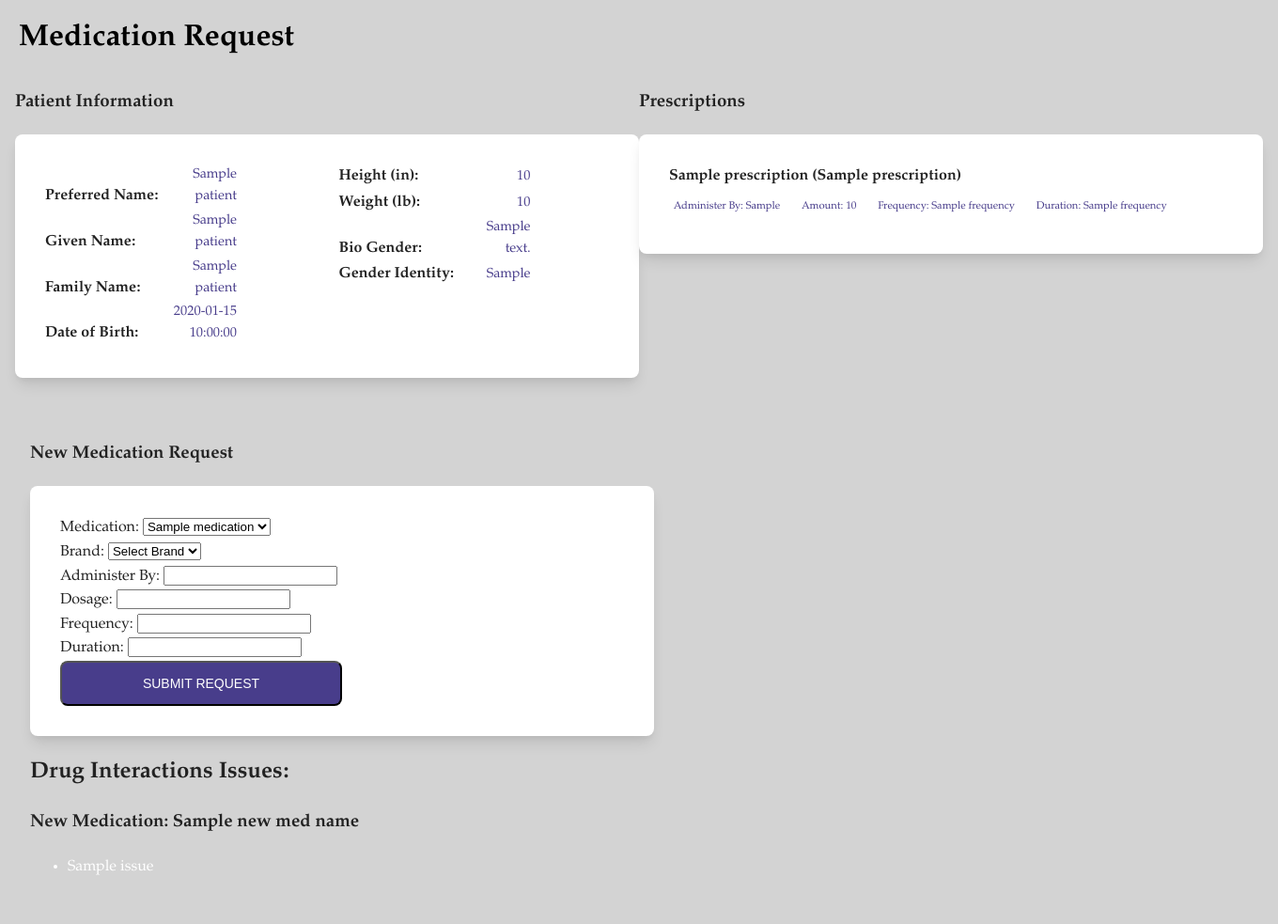
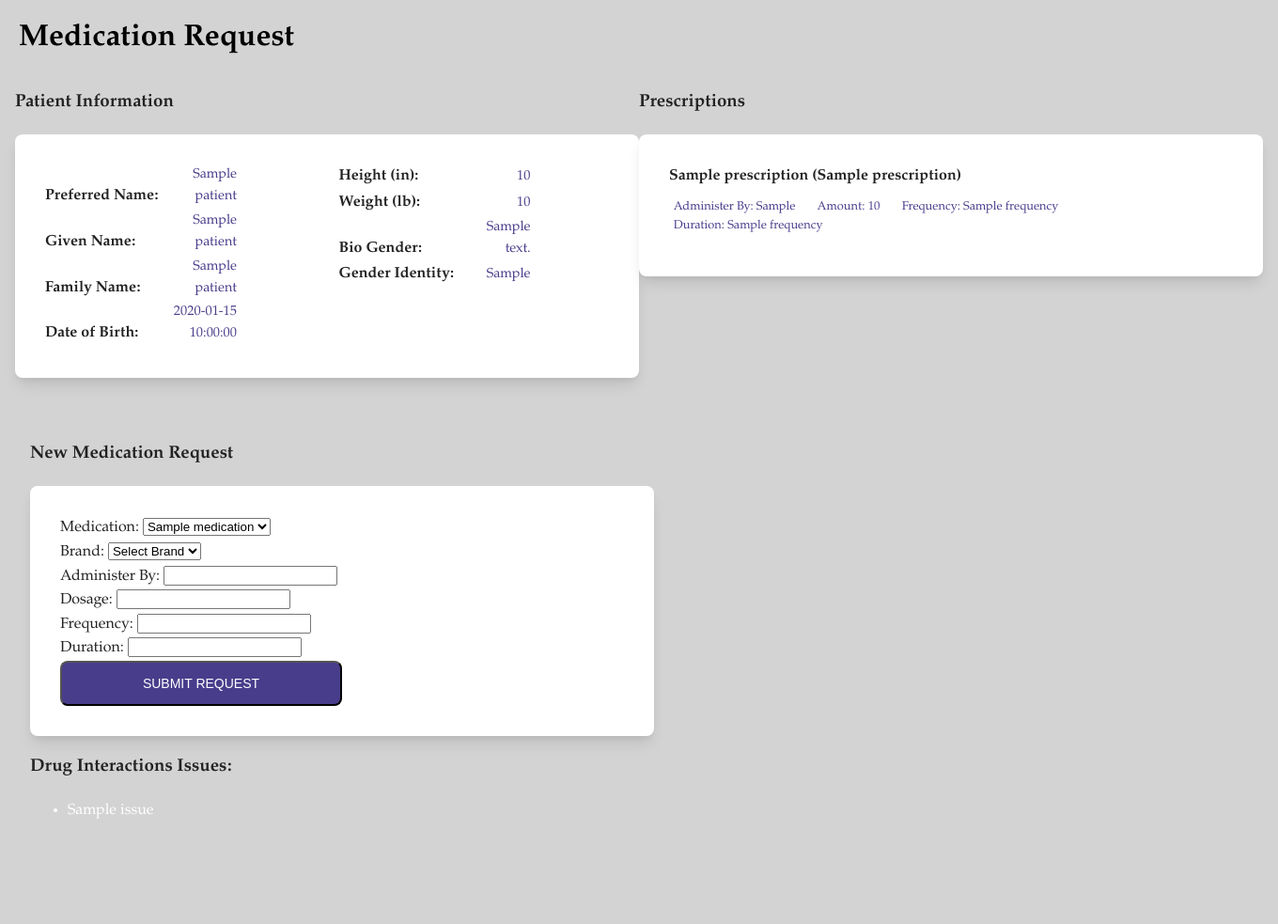
Before and after one commit to mikerly131/serve_up_recos, a FastAPI app: template app_files/templates/medication_request_wf.html in a window 1360 px wide. Shown: the part 88-1071 px from the top of the page at 94% size. After the commit the page ends 959 px from the top, so only its background shows below. Run offline with FastAPI, Linux system fonts and the light colour scheme; the template is opened without the code that fills it: most values are stand-ins (such as "Sample title", 1, 10 or a date in 2020).

Commit message:
1 step forward, 3 steps back

```diff
--- a/app_files/main.py
+++ b/app_files/main.py
@@ -136,7 +136,15 @@
         "user_name": user_name,
         "patient": patient,
         "medications": medications,
-        "new_med_name": med_name,
         "issue_list": issue_list,
+        "sub_data": {
+            "new_medication": new_medication,
+            "new_market_med": new_market_med,
+            "brand_name": brand_name,
+            "dose_amount": dose_amount,
+            "enternal_route": enternal_route,
+            "frequency": frequency,
+            "duration": duration
+        }
     }
     return templates.TemplateResponse(template_name, template_context)
--- a/app_files/templates/medication_request_wf.html
+++ b/app_files/templates/medication_request_wf.html
@@ -112,14 +112,13 @@
                 Administer By: <input type="text" name="enternal_route" required><br>
                 Dosage: <input type="text" name="dose_amount" required><br>
                 Frequency: <input type="text" name="frequency" required><br>
-                Duration: <input type="text" name="duration"><br>
+                Duration: <input type="text" name="duration" required><br>
                 <button class="mr-submit" id="submitBtn" type="submit">Submit Request</button>
             </form>
 
             <!-- After request, display drug-drug interaction issues -->
             {% if issue_list %}
-                <h2>Drug Interactions Issues:</h2>
-                <h3>New Medication: {{ new_med_name }} </h3>
+                <h3>Drug Interactions Issues:</h3>
                 <ul>
                     {% for issue in issue_list %}
                         <li>{{ issue }}</li>
--- a/static/scripts.js
+++ b/static/scripts.js
@@ -5,6 +5,7 @@
 
 var medicationSelect = document.getElementById('new_medication')
 var brandSelect = document.getElementById('new_market_med')
+var brandSelectName = document.getElementById('brand_name')
 
 function loadBrands() {
 
@@ -28,16 +29,10 @@
 
 // Add event listener to the brandSelect dropdown to update the hidden input
 brandSelect.addEventListener('change', function () {
-    const selectedBrandId = brandSelect.value;
-    const selectedBrand = findBrandById(selectedBrandId);
-    brandNameInput.value = selectedBrand ? selectedBrand.brand_name : '';
+    var selectedBrandName = brandSelect.options[brandSelect.selectedIndex];
+    brandSelectName.value = selectedBrandName.textContent;
 });
 
-// Helper function to find the brand object by ID in the fetched data
-function findBrandById(brandId) {
-    const brands = data.brand_names; // Assuming 'data' is accessible here
-    return brands.find(brand => brand.id === brandId);
-}
 
 document.addEventListener('DOMContentLoaded', function () {
     // This function will be called once the DOM is ready
--- a/static/styles.css
+++ b/static/styles.css
@@ -207,7 +207,7 @@
   list-style: none;
   padding: .3rem;
   margin: 5px 0;
-  font-size: 0.7rem;
+  font-size: 0.8rem;
 }
 
 .m-details li {
```
Also changed, not shown: 1 other file.
